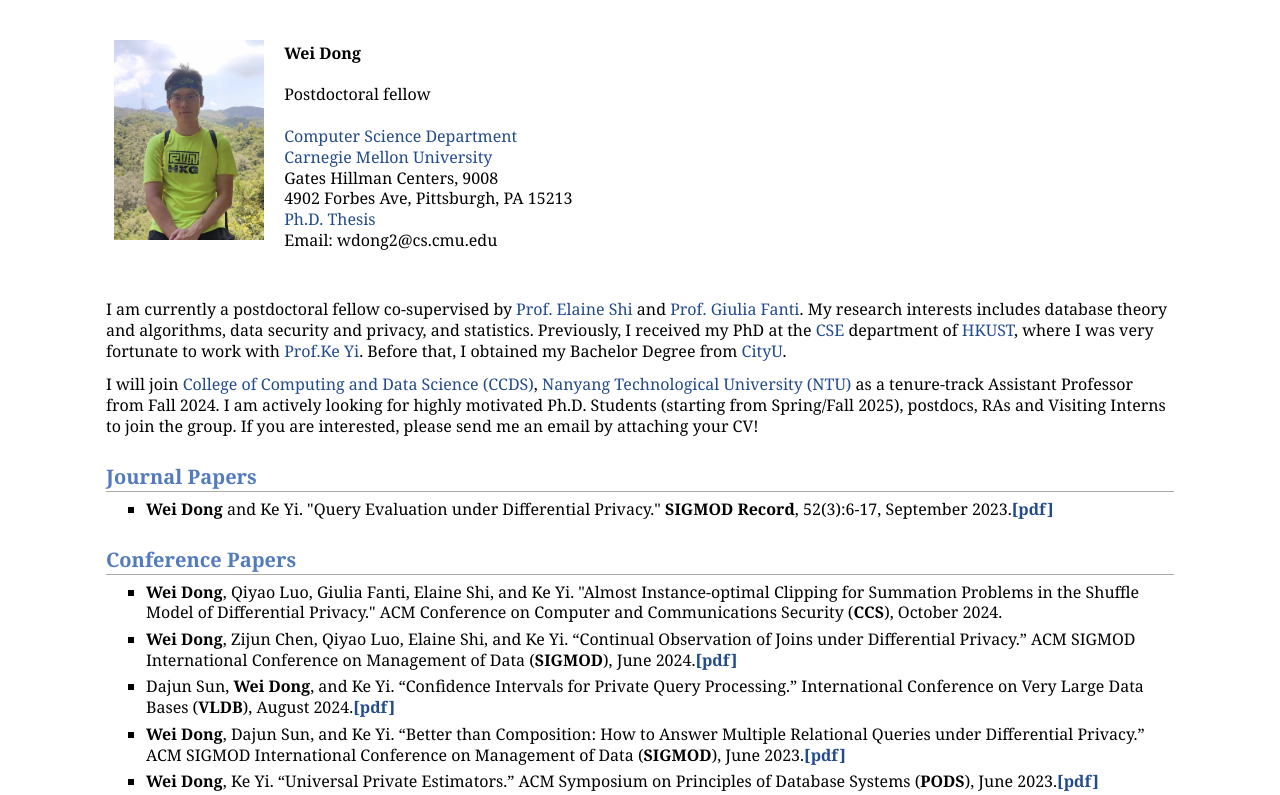
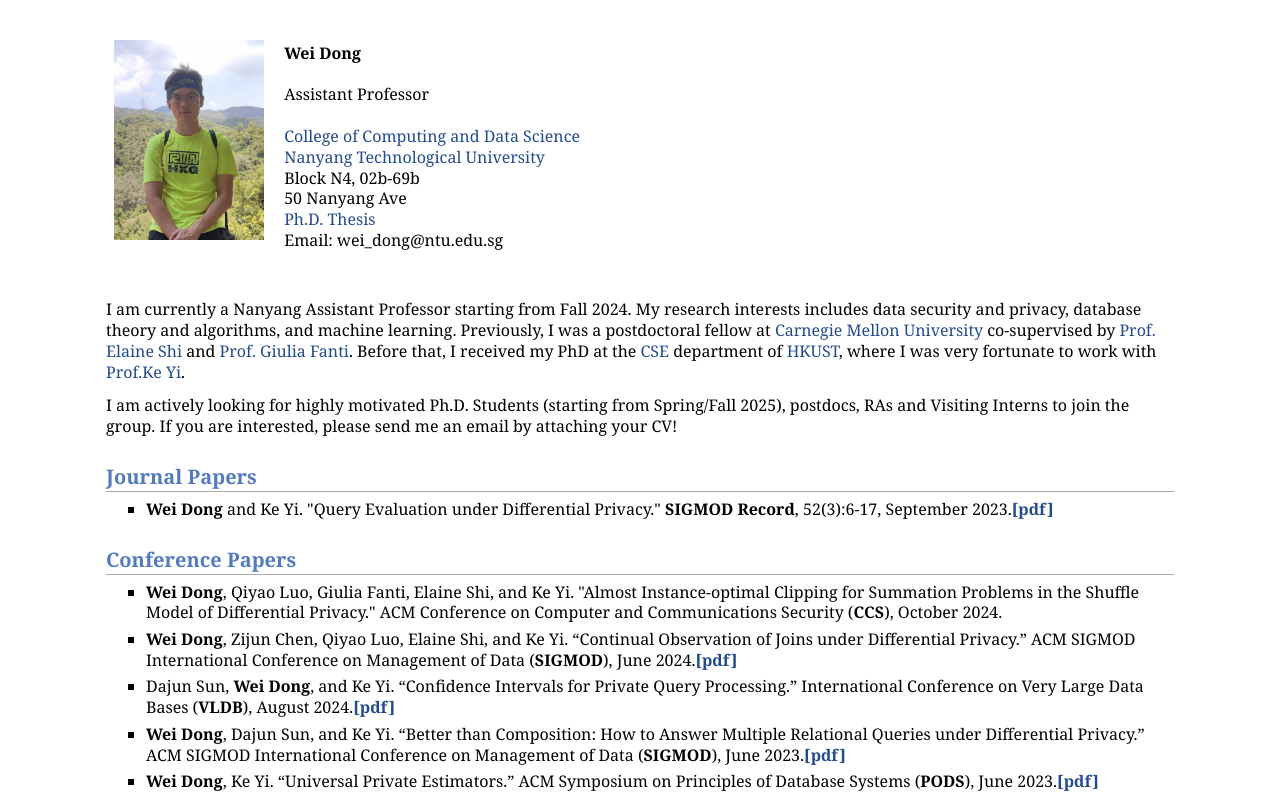
Before and after one commit to wdongac/wdongac.github.io, a plain HTML site: page index.html in a window 1280 px wide. Shown: the top 795 px of the page. Drawn offline with Linux system fonts and the light colour scheme.

Commit message:
Update index.html

```diff
--- a/index.html
+++ b/index.html
@@ -20,18 +20,18 @@
                             <b>Wei Dong</b>
                             <br />
                             <br />
-                            Postdoctoral fellow
+                            Assistant Professor
                             <br />
                             <br />
-                            <a href="https://csd.cmu.edu/" target="_blank">Computer Science Department</a><br />
-                            <a href="https://www.cmu.edu/" target="_blank">Carnegie Mellon University</a> <br />
-                            Gates Hillman Centers, 9008
+                            <a href="https://www.ntu.edu.sg/computing" target="_blank">College of Computing and Data Science</a><br />
+                            <a href="https://www.ntu.edu.sg/" target="_blank">Nanyang Technological University</a> <br />
+                            Block N4, 02b-69b
                             <br />
-                            4902 Forbes Ave, Pittsburgh, PA 15213
+                            50 Nanyang Ave
                             <br />
                             <a href="./weidong/Thesis.pdf">Ph.D. Thesis</a>
                             <br />
-                            Email: wdong2@cs.cmu.edu
+                            Email: wei_dong@ntu.edu.sg
                         </p>
                     </td>
                 </tr>
@@ -39,11 +39,11 @@
         </table>
         <p><br/></p>
         <p>
-            I am currently a postdoctoral fellow co-supervised by <a href="http://elaineshi.com/">Prof. Elaine Shi</a> and <a href="https://gfanti.github.io/website/">Prof. Giulia Fanti</a>. My research interests includes database theory and algorithms, data security and privacy, and statistics. Previously, I received my PhD at the <a href="https://cse.hkust.edu.hk/">CSE</a> department of <a href="https://hkust.edu.hk/">HKUST</a>, where I was very fortunate to work with <a href="https://www.cse.ust.hk/~yike/">Prof.Ke Yi</a>. Before that, I obtained my Bachelor Degree from <a href="https://www.cityu.edu.hk/zh-cn">CityU</a>.
+            I am currently a Nanyang Assistant Professor starting from Fall 2024. My research interests includes data security and privacy, database theory and algorithms, and machine learning. Previously, I was a postdoctoral fellow at <a href="https://www.cmu.edu/" target="_blank">Carnegie Mellon University</a> co-supervised by <a href="http://elaineshi.com/">Prof. Elaine Shi</a> and <a href="https://gfanti.github.io/website/">Prof. Giulia Fanti</a>. Before that, I received my PhD at the <a href="https://cse.hkust.edu.hk/">CSE</a> department of <a href="https://hkust.edu.hk/">HKUST</a>, where I was very fortunate to work with <a href="https://www.cse.ust.hk/~yike/">Prof.Ke Yi</a>.
         </p>
 
         <p>
-            I will join <a href="https://www.ntu.edu.sg/computing">College of Computing and Data Science (CCDS)</a>, <a href="https://www.ntu.edu.sg/">Nanyang Technological University (NTU)</a> as a tenure-track Assistant Professor from Fall 2024. I am actively looking for highly motivated Ph.D. Students (starting from Spring/Fall 2025), postdocs, RAs and Visiting Interns to join the group. If you are interested, please send me an email by attaching your CV!
+            I am actively looking for highly motivated Ph.D. Students (starting from Spring/Fall 2025), postdocs, RAs and Visiting Interns to join the group. If you are interested, please send me an email by attaching your CV!
         </p>
 
         <h2>Journal Papers</h2>
```
